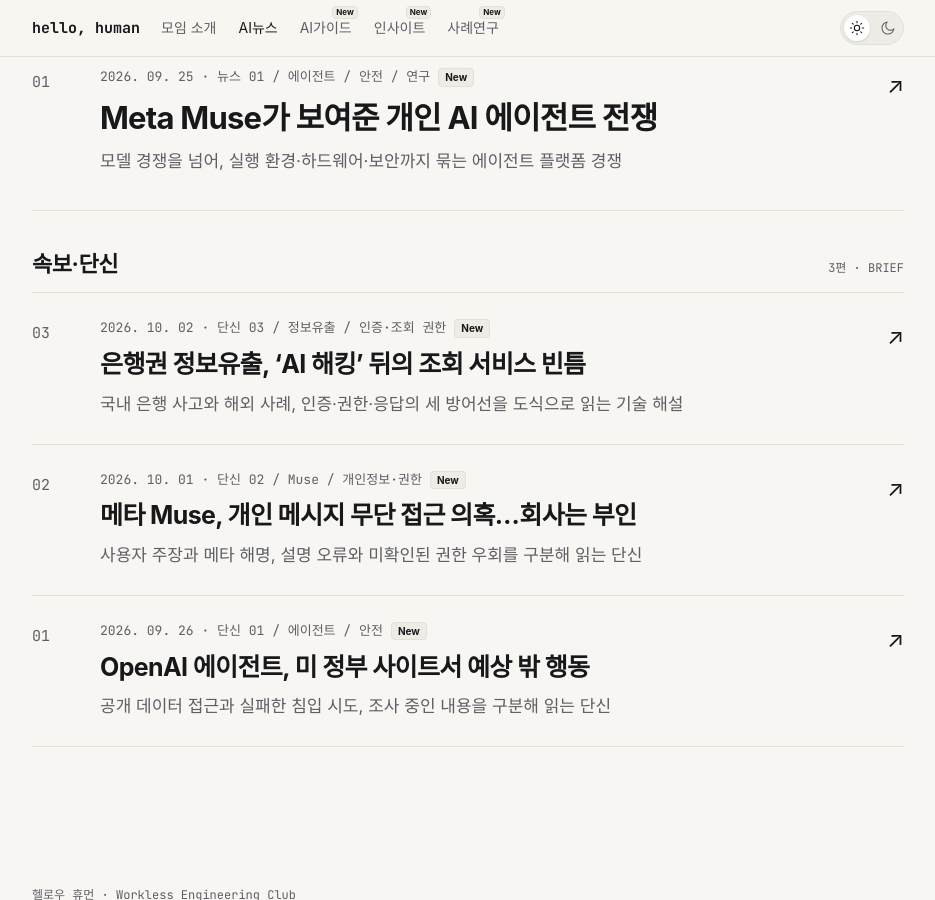
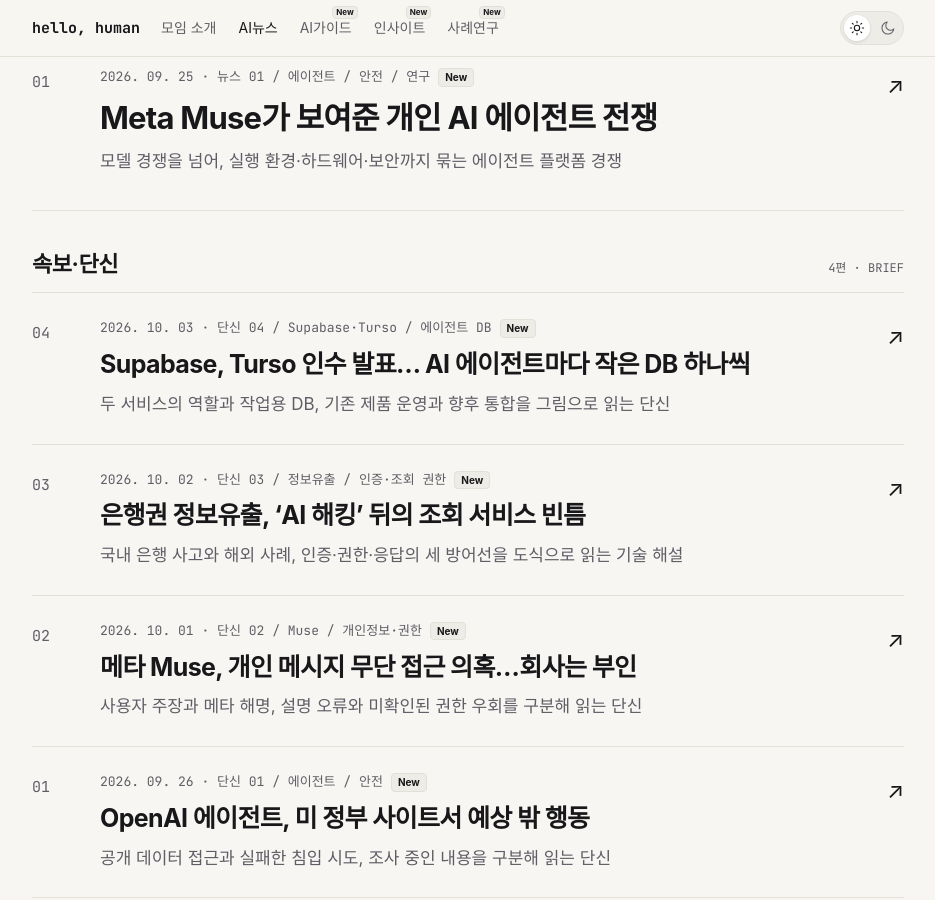
Before and after one commit to SoorimSun/hello-human, a Jekyll site: the page news/index.html, which Jekyll copies as it is, in a window 1280 px wide and 900 px high, scrolled down 1358 px. Shown: the whole window, without its empty margins (172-1107 px from the left). Built offline with Jekyll 4.4.1, drawn with Linux system fonts in a browser that asks for light colours; some web fonts are replaced.

Commit message:
Add Supabase and Turso acquisition news brief

```diff
--- a/index.html
+++ b/index.html
@@ -201,11 +201,11 @@
       <p class="label">HELLO, HUMAN! AI NEWS</p>
       <h2>새로 나온 AI 이야기,<br>우리의 일과 연결해 보기</h2>
       <p>빠르게 전하는 속보·단신과, 발표 내용과 맥락을 함께 살펴보는 일반 뉴스를 비정기적으로 발행합니다.</p>
-      <a class="news-home-flash" href="news/2026-10-02-bank-data-breach.html">
+      <a class="news-home-flash" href="news/2026-10-03-supabase-turso.html">
         <span class="news-home-flash-label">AI 단신</span>
         <span class="news-home-flash-main">
-          <strong>은행권 정보유출, ‘AI 해킹’ 뒤의 조회 서비스 빈틈</strong>
-          <span class="news-home-meta"><time datetime="2026-10-02">2026. 10. 02</time> · 단신 03</span>
+          <strong>Supabase, Turso 인수 발표… AI 에이전트마다 작은 DB 하나씩</strong>
+          <span class="news-home-meta"><time datetime="2026-10-03">2026. 10. 03</time> · 단신 04</span>
         </span>
         <span class="news-home-flash-arrow" aria-hidden="true">→</span>
       </a>
--- /dev/null
+++ b/news/2026-10-03-supabase-turso.html
@@ -0,0 +1,137 @@
+<!doctype html>
+<html lang="ko">
+<head>
+<meta charset="utf-8">
+<meta name="viewport" content="width=device-width, initial-scale=1">
+<meta name="robots" content="noindex, nofollow, noarchive">
+<title>Supabase, Turso 인수 발표… AI 에이전트마다 작은 DB 하나씩 · AI뉴스 · 헬로우 휴먼</title>
+<meta name="description" content="Supabase의 Turso 인수 발표를 쉽게 읽는 단신. 두 서비스의 역할, 에이전트의 작업용 DB, 실제 활용 사례와 향후 통합 계획을 공식 이미지와 도식으로 살펴봅니다.">
+<link rel="stylesheet" href="https://cdn.jsdelivr.net/gh/orioncactus/pretendard@v1.3.9/dist/web/variable/pretendardvariable-dynamic-subset.min.css">
+<link rel="preconnect" href="https://fonts.googleapis.com">
+<link rel="preconnect" href="https://fonts.gstatic.com" crossorigin>
+<link rel="stylesheet" href="https://fonts.googleapis.com/css2?family=JetBrains+Mono:wght@400;500;700&display=swap">
+<script src="../assets/theme.js?v=3"></script>
+<link rel="stylesheet" href="../assets/style.css?v=7">
+<link rel="stylesheet" href="../assets/news.css?v=9">
+<link rel="stylesheet" href="../assets/news-flash.css?v=1">
+<link rel="stylesheet" href="../assets/news-turso.css?v=1">
+<link rel="stylesheet" href="../assets/content-updates.css?v=1">
+</head>
+<body>
+<header class="topbar">
+  <div class="wrap topbar-inner">
+    <a class="logo" href="../">hello, human<span class="cursor" aria-hidden="true">_</span></a>
+    <nav class="news-nav" aria-label="사이트 메뉴">
+      <a href="../">모임 소개</a>
+      <a href="./" aria-current="page">AI뉴스</a>
+      <a href="../guides/">AI가이드</a>
+      <a href="../insights/">인사이트</a>
+      <a href="../case-studies/">사례연구</a>
+    </nav>
+  </div>
+</header>
+<main>
+  <article class="news-flash turso-brief" aria-labelledby="flash-title">
+    <header class="news-article-header news-flash-header wrap">
+      <a class="news-back" href="./#briefs">← AI뉴스 속보·단신</a>
+      <p class="news-kicker"><span class="news-flash-badge">AI 단신</span> HELLO, HUMAN! / BRIEF 04</p>
+      <h1 id="flash-title">Supabase, Turso 인수 발표<br> AI 에이전트마다 <em>작은 DB 하나씩</em></h1>
+      <p class="news-deck">AI도 일하려면 기록할 공간이 필요합니다.<br>작은 앱과 에이전트의 작업 공간을 넓히려는 두 회사의 만남</p>
+      <div class="news-article-meta"><time datetime="2026-10-03">2026년 10월 3일</time><span>헬로우 휴먼 AI뉴스 · 단신</span><span>약 4분</span></div>
+    </header>
+    <div class="news-flash-shell news-story wrap">
+      <p><strong>Supabase가 10월 2일, 데이터베이스 기업 Turso 인수를 발표했습니다.</strong> AI 에이전트가 만드는 수많은 작은 앱과 실험에, 가벼운 데이터베이스를 빠르게 제공하겠다는 구상입니다. Supabase는 Postgres 중심 개발을, Turso는 SQLite 중심 제품 개발을 이어 간다고 밝혔습니다. <a class="source-link" href="https://supabase.com/blog/supabase-is-acquiring-turso" target="_blank" rel="noopener noreferrer">Supabase 공식 발표 ↗</a></p>
+      <figure class="news-article-visual turso-official">
+        <a href="https://turso.tech/blog/turso-is-joining-supabase" target="_blank" rel="noopener noreferrer"><img src="../assets/news/turso-supabase-announcement.png" width="1600" height="900" alt="Turso와 Supabase가 함께하는 인수를 알리는 공식 발표 이미지" decoding="async"></a>
+        <figcaption><span>OFFICIAL IMAGE</span><div>Turso가 공개한 인수 발표 이미지. <a href="https://turso.tech/blog/turso-is-joining-supabase" target="_blank" rel="noopener noreferrer">원문 보기 ↗</a></div></figcaption>
+      </figure>
+      <p>AI에게 “상품 정보를 정리해 줘”라고 일을 맡겼다고 생각해 볼까요. AI도 <strong>무엇을 했고, 어디까지 끝냈으며, 다음에 무엇을 해야 하는지</strong> 기록할 공간이 필요합니다. 데이터베이스(DB)는 이런 내용을 저장하고 다시 꺼내 쓰는 곳입니다. 이번 발표는 에이전트마다 필요할 때 꺼내 쓸 수 있는 ‘작업 노트’를 마련하겠다는 이야기로 읽을 수 있습니다.</p>
+
+      <nav class="news-toc turso-toc" aria-label="기사 목차">
+        <span>이 글에서</span><a href="#services">두 서비스</a><a href="#workspace">AI의 작업 공간</a><a href="#outlook">기대와 확인</a>
+      </nav>
+
+      <section class="turso-section" id="services" aria-labelledby="services-title">
+        <p class="news-section-label">01 / 두 회사가 만드는 것</p>
+        <h2 id="services-title">앱의 기본 설비와<br>작고 가벼운 데이터 저장 공간</h2>
+        <div class="turso-products">
+          <section aria-labelledby="supabase-title">
+            <p class="turso-product-label">SUPABASE / 수파베이스</p>
+            <h3 id="supabase-title">앱의 기본 설비 세트</h3>
+            <p>Postgres DB를 중심으로 앱 개발에 필요한 기능을 함께 제공합니다.</p>
+            <ul><li>데이터 저장·조회</li><li>로그인·사용자 인증</li><li>파일 저장·실시간 기능</li></ul>
+            <a class="source-link" href="https://supabase.com/" target="_blank" rel="noopener noreferrer">공식 제품 소개 ↗</a>
+          </section>
+          <section aria-labelledby="turso-title">
+            <p class="turso-product-label">TURSO / 터소</p>
+            <h3 id="turso-title">작업마다 작은 DB</h3>
+            <p>사용자나 에이전트별로 가벼운 DB를 많이 만들어 운영하는 데 초점을 맞춥니다.</p>
+            <ul><li>필요할 때 DB 생성</li><li>작업별 데이터 분리</li><li>할 일·작업 상태 저장</li></ul>
+            <a class="source-link" href="https://turso.tech/solutions/ai-agents" target="_blank" rel="noopener noreferrer">에이전트용 DB 소개 ↗</a>
+          </section>
+        </div>
+        <p class="turso-note">Postgres와 SQLite는 데이터를 저장하고 다루는 DB 기술입니다. Turso는 SQLite와 호환되는 별도의 엔진을 Rust로 개발하는 회사로, 이번 인수 대상이 SQLite 자체인 것은 아닙니다. <a class="source-link" href="https://supabase.com/blog/supabase-is-acquiring-turso" target="_blank" rel="noopener noreferrer">인수 대상과 기술 설명 ↗</a></p>
+      </section>
+
+      <section class="turso-section" id="workspace" aria-labelledby="workspace-title">
+        <p class="news-section-label">02 / 데이터베이스 인수가 AI 뉴스인 이유</p>
+        <h2 id="workspace-title">AI가 일을 늘리면,<br>기록할 공간도 늘어납니다</h2>
+        <p>Supabase는 자사에서 <strong>매주 100만 개 이상의 DB가 새로 생성된다</strong>고 밝혔습니다. 운영 중인 유료 DB 수가 아닌, 회사가 발표한 생성량입니다. 작은 작업마다 전용 서버를 마련하는 부담을 줄이고, 필요한 순간에 DB를 제공하는 구조가 중요해졌다는 설명입니다. <a class="source-link" href="https://supabase.com/blog/supabase-is-acquiring-turso" target="_blank" rel="noopener noreferrer">발표 원문 ↗</a></p>
+        <figure class="turso-workspaces">
+          <div class="turso-figure-heading"><span class="turso-product-label">우리 업무에 대입해 보면</span><strong>맡은 일이 다르면, 기록할 내용도 다릅니다</strong></div>
+          <div class="turso-lane"><div class="turso-agent"><span>상품정보 정리 AI</span><small>수정할 내용을 찾아요</small></div><span class="turso-arrow" aria-hidden="true">→</span><div class="turso-database"><span>상품 검토용 DB</span><small>검토 대상 · 수정 제안 · 검증 결과</small></div></div>
+          <div class="turso-lane"><div class="turso-agent"><span>프로모션 실험 AI</span><small>여러 조건을 비교해요</small></div><span class="turso-arrow" aria-hidden="true">→</span><div class="turso-database"><span>실험용 DB</span><small>가상 할인 조건 · 비교 결과 · 이력</small></div></div>
+          <div class="turso-lane"><div class="turso-agent"><span>개발 지원 AI</span><small>할 일을 나눠 진행해요</small></div><span class="turso-arrow" aria-hidden="true">→</span><div class="turso-database"><span>프로젝트용 DB</span><small>할 일 · 진행 상태 · 테스트 결과</small></div></div>
+          <div class="turso-review"><span>실제 업무에 반영할 때</span><strong>담당자의 검토와 승인</strong><p>실험 기록과 주문·결제 같은 핵심 데이터의 경계를 정합니다.</p></div>
+          <figcaption>이해를 돕기 위한 가상의 업무 예시입니다. 실제 도입 사례나 두 제품의 자동 연동 기능을 나타내지 않습니다. DB를 나누는 것과 접근 권한을 설정하는 것은 각각 필요합니다.</figcaption>
+        </figure>
+        <p>실제 활용 사례도 있습니다. Turso가 공개한 <strong>CTO.new</strong> 사례에서는 프로젝트마다 DB 하나를 두고, AI 에이전트 팀이 할 일과 진행 상황을 공유합니다. 사람 팀이 업무 보드를 함께 쓰는 것과 비슷합니다. 핵심 운영 시스템에는 Postgres를 유지하면서, 에이전트의 작업 상태는 별도로 관리하는 방식입니다. <a class="source-link" href="https://turso.tech/blog/cto-new-coordinates-tens-of-thousands-of-ai-agents" target="_blank" rel="noopener noreferrer">공식 고객 사례 ↗</a></p>
+      </section>
+
+      <section class="turso-section" id="outlook" aria-labelledby="outlook-title">
+        <p class="news-section-label">03 / 기대와 확인</p>
+        <h2 id="outlook-title">통합은 앞으로,<br>기존 제품은 계속</h2>
+        <dl class="turso-status">
+          <div><dt>계속 운영</dt><dd>Turso는 기존 DB·API·워크플로와 오픈소스 개발을 이어 간다고 밝혔습니다.</dd></div>
+          <div><dt>향후 통합</dt><dd>두 회사는 필요에 따라 Postgres 생태계로 이어지는 경로와, 향후 수개월의 더 깊은 통합을 예고했습니다.</dd></div>
+        </dl>
+        <p>이번 발표만으로 <strong>SQLite에서 Postgres로 자동 이전하는 기능이 완성됐다고 볼 수는 없습니다.</strong> 어떤 기능이 언제 연결되는지는 후속 발표에서 확인할 부분입니다. <a class="source-link" href="https://turso.tech/blog/turso-is-joining-supabase" target="_blank" rel="noopener noreferrer">Turso의 운영·통합 방침 ↗</a></p>
+        <details class="turso-detail">
+          <summary>성능은 어떻게 읽어야 할까요?</summary>
+          <div>
+            <p>Turso는 9월 29일 공개한 0.8 버전에서 여러 작업이 동시에 데이터를 쓰는 성능을 개선했다고 발표했습니다. 한편 ClickBench의 공개 기록에는 이전 0.7 버전에서 대량 데이터 적재와 일부 분석 쿼리에 문제가 있었던 사례가 있습니다.</p>
+            <p>두 자료는 버전과 시험 조건이 다릅니다. 성능을 한 줄로 단정하기보다 <strong>우리가 사용할 데이터와 작업으로 검증해야 한다</strong>는 것이 실무적인 판단입니다.</p>
+            <p><a class="source-link" href="https://turso.tech/blog/turso-0.8.0" target="_blank" rel="noopener noreferrer">Turso 0.8 발표 ↗</a> · <a class="source-link" href="https://github.com/ClickHouse/ClickBench/pull/1159" target="_blank" rel="noopener noreferrer">ClickBench 공개 시험 기록 ↗</a></p>
+          </div>
+        </details>
+      </section>
+
+      <aside class="news-flash-distinction" aria-labelledby="perspective-title">
+        <p class="news-section-label">헬로우 휴먼의 시선</p>
+        <h2 id="perspective-title">일을 맡길 때, 기록할 자리도 함께</h2>
+        <p>작은 AI 실험을 시작할 때 상품정보 수정 제안, 프로모션 비교 결과, 테스트 이력을 어디에 남길지 함께 정해 보면 좋겠습니다. 작업 공간을 나누고 접근 권한·보관 기간·복구 방법을 정해 두면, 결과를 검토하고 다음 실험으로 이어 가기 쉬워집니다.</p>
+        <p><strong>AI가 코드를 만드는 다음 단계에는, 그 코드와 에이전트가 사용할 데이터 공간을 준비하는 일이 있습니다.</strong></p>
+      </aside>
+      <section class="news-flash-sources" aria-labelledby="flash-sources-title">
+        <h2 id="flash-sources-title">원문과 확인 자료</h2>
+        <a class="news-flash-original" href="https://supabase.com/blog/supabase-is-acquiring-turso" target="_blank" rel="noopener noreferrer">
+          <span>SUPABASE · 2026. 10. 02</span><strong>Supabase is acquiring Turso</strong><span class="news-flash-original-cta">공식 발표 읽기 <span aria-hidden="true">↗</span></span>
+        </a>
+        <ul>
+          <li><a href="https://turso.tech/blog/turso-is-joining-supabase" target="_blank" rel="noopener noreferrer">Turso · 인수 발표와 기존 제품 운영 방침</a><span> · 2026. 10. 02</span></li>
+          <li><a href="https://turso.tech/blog/cto-new-coordinates-tens-of-thousands-of-ai-agents" target="_blank" rel="noopener noreferrer">Turso · CTO.new의 프로젝트별 DB 활용 사례</a><span> · 2026. 08. 06</span></li>
+          <li><a href="https://turso.tech/blog/turso-0.8.0" target="_blank" rel="noopener noreferrer">Turso · 0.8 버전의 동시 쓰기 성능 발표</a><span> · 2026. 09. 29</span></li>
+          <li><a href="https://github.com/ClickHouse/ClickBench/pull/1159" target="_blank" rel="noopener noreferrer">ClickBench · Turso 0.7 시험 문제와 변경 제안 기록</a></li>
+        </ul>
+        <p class="news-flash-verification">확인 기준 2026년 10월 3일(한국시간). 두 회사의 공식 발표, 제품 설명, 고객 사례와 공개 시험 기록을 대조했습니다. 생성량·성능·고객 사례는 각 자료의 발표 내용이며 직접 재측정하지 않았습니다. 업무 도식과 적용 제안은 이해를 돕기 위한 헬로우 휴먼의 해석입니다.</p>
+        <a class="news-end-link" href="./#briefs">AI뉴스 속보·단신으로 돌아가기 <span aria-hidden="true">→</span></a>
+      </section>
+    </div>
+  </article>
+</main>
+<footer class="footer"><div class="wrap">헬로우 휴먼 · Workless Engineering Club</div></footer>
+<script src="../assets/analytics.js?v=2" defer></script>
+<script src="../assets/article-toc.js?v=1" defer></script>
+<script type="module" src="../assets/content-updates.js?v=2"></script>
+</body>
+</html>
--- a/news/index.html
+++ b/news/index.html
@@ -109,9 +109,20 @@
     <section class="news-list-group news-list-briefs" id="briefs" aria-labelledby="briefs-heading">
       <div class="news-list-group-heading">
         <h3 id="briefs-heading">속보·단신</h3>
-        <span>3편 · BRIEF</span>
+        <span>4편 · BRIEF</span>
       </div>
       <ol class="news-issues">
+        <li>
+          <a class="news-issue" href="2026-10-03-supabase-turso.html">
+            <span class="news-issue-number">04</span>
+            <span class="news-issue-main">
+              <span class="news-issue-meta"><time datetime="2026-10-03">2026. 10. 03</time> · 단신 04 / Supabase·Turso / 에이전트 DB</span>
+              <strong>Supabase, Turso 인수 발표… AI 에이전트마다 작은 DB 하나씩</strong>
+              <span>두 서비스의 역할과 작업용 DB, 기존 제품 운영과 향후 통합을 그림으로 읽는 단신</span>
+            </span>
+            <span class="news-issue-arrow" aria-hidden="true">↗</span>
+          </a>
+        </li>
         <li>
           <a class="news-issue" href="2026-10-02-bank-data-breach.html">
             <span class="news-issue-number">03</span>
```
Also changed, not shown: other parts of news/index.html (+1 -1 lines), assets/news-turso.css (added, +49 -0 lines), research/2026-10-03-supabase-turso.md (added, +24 -0 lines), README.md, assets/news/turso-supabase-announcement.png (added).
